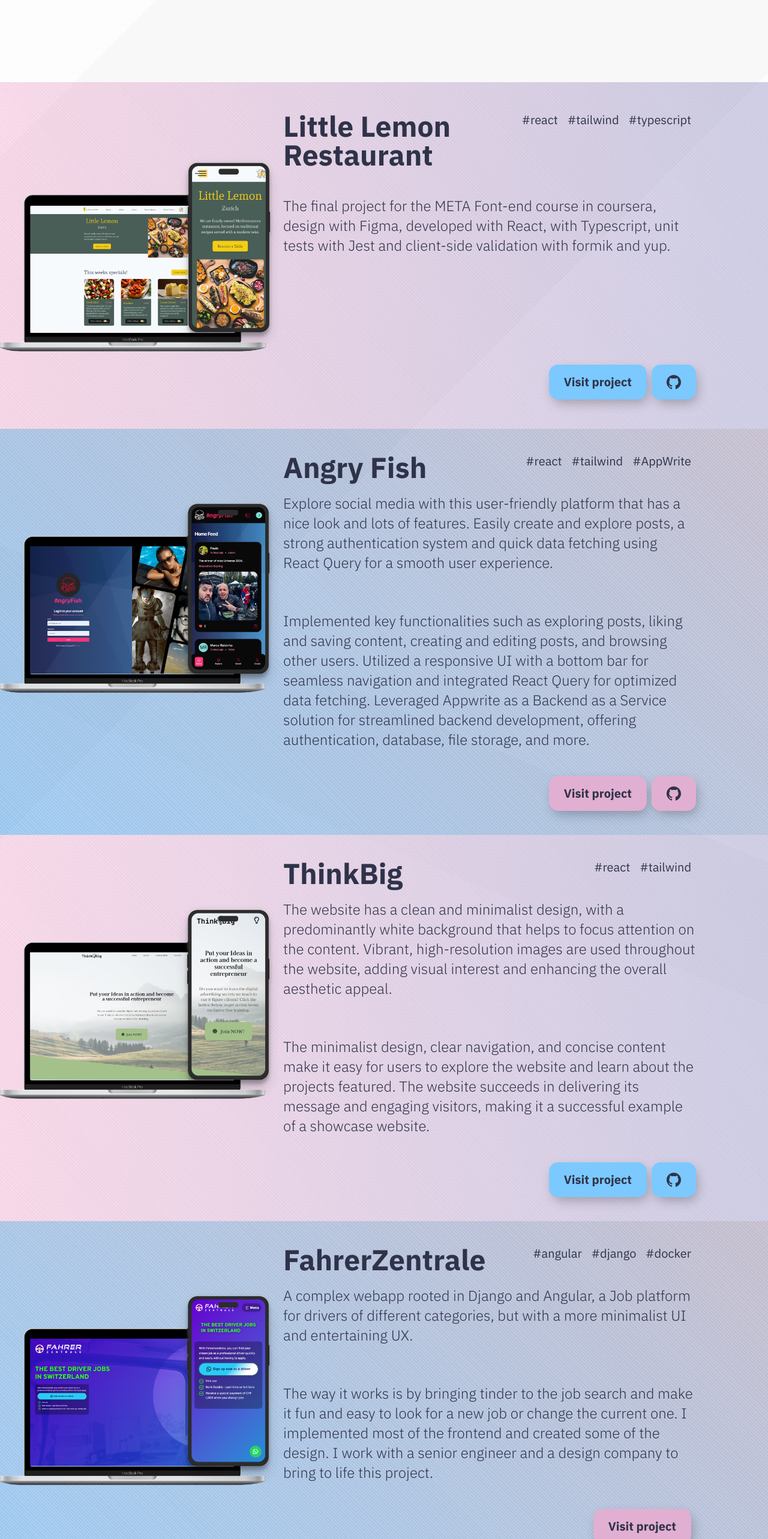
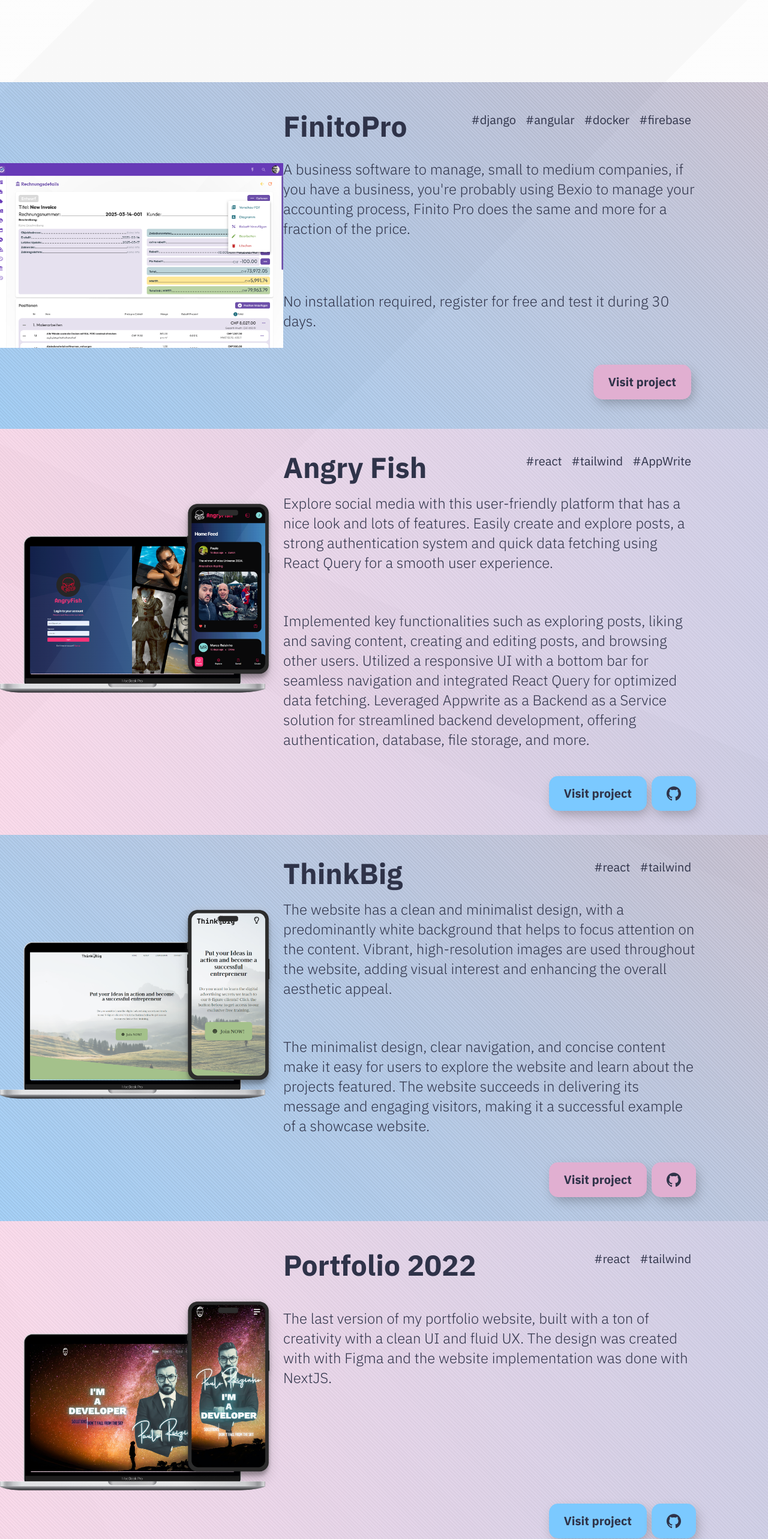
Before and after one commit to lordrichard6/portfolio24, a React (Vite) app: page /projects in a window 1280 px wide. Shown: the part 2020-4586 px from the top of the page at 60% size. Built offline with nearby package versions, Linux system fonts and the light colour scheme.

Commit message:
chore:added finito to projects

```diff
--- a/src/_root/pages/Home.jsx
+++ b/src/_root/pages/Home.jsx
@@ -12,9 +12,10 @@
 
 const whoAmI = {
   title: "Who am I?",
-  pos1: "Front-end Developer",
+  pos1: "FullStack Developer",
   pos2: "UI & UX Designer",
-  pos3: "Digital Marketing Strategist",
+  pos3: "AI Engineer",
+  // pos3: "Digital Marketing Strategist",
 }
 
 export const socialMedia = {
--- a/src/constants/index.js
+++ b/src/constants/index.js
@@ -2,7 +2,7 @@
 import angryFish from '../assets/images/projects/angryfish.png'
 import thinkBig from '../assets/images/projects/thinkbig.png'
 import fastRent from '../assets/images/projects/fastrent.png'
-import fahrerzentrale from '../assets/images/projects/fahrezentrale.png'
+// import fahrerzentrale from '../assets/images/projects/fahrezentrale.png'
 import pickwings from '../assets/images/projects/pickwings.png'
 import helpinghand from '../assets/images/projects/helping.png'
 import hulu from '../assets/images/projects/hulu.png'
@@ -13,7 +13,8 @@
 import bezahlbare from '../assets/images/projects/bezahlbare-Wohnungen.png'
 import feinheit from '../assets/images/projects/feinheit.png'
 import fcz from '../assets/images/projects/fcz.png'
-import littleLemon from '../assets/images/projects/littleLemon.png'
+// import littleLemon from '../assets/images/projects/littleLemon.png'
+import finito from '../assets/images/projects/finito.png'
 
 
 export const pageLinks = [
@@ -45,26 +46,47 @@
 
 
 export const projects = [
+  // {
+  //   image: littleLemon,
+  //   alt: "Little Lemon Restaurant",
+  //   title: "Little Lemon Restaurant",
+  //   creator: "Paulo Reizinho",
+  //   myContribution: "100%",
+  //   text1: "The final project for the META Font-end course in coursera, design with Figma, developed with React, with Typescript, unit tests with Jest and client-side validation with formik and yup.",
+  //   text2: "",
+  //   techs: ["React.js", "TailwindCSS", "Typescript"],
+  //   link: "https://coursera-little-lemon.vercel.app/",
+  //   github: "https://github.com/lordrichard6/coursera_capstone_proj",
+  //   type: 'personal',
+  //   date: '2024/05',
+  //   featured: false,
+  //   cardId: "card24",
+  //   tags: ['#react', '#tailwind', "#typescript"],
+  //   hiddenTags: ['#all','#react', '#tailwind', "#typescript"],
+  //   project_type:"Restaurant Website",
+  //   class: "variant-02",
+  //   btnColor: "blue"
+  // },
   {
-    image: littleLemon,
-    alt: "Little Lemon Restaurant",
-    title: "Little Lemon Restaurant",
-    creator: "Paulo Reizinho",
-    myContribution: "100%",
-    text1: "The final project for the META Font-end course in coursera, design with Figma, developed with React, with Typescript, unit tests with Jest and client-side validation with formik and yup.",
-    text2: "",
-    techs: ["React.js", "TailwindCSS", "Typescript"],
-    link: "https://coursera-little-lemon.vercel.app/",
-    github: "https://github.com/lordrichard6/coursera_capstone_proj",
+    image: finito,
+    alt: "Finito pro",
+    title: "FinitoPro",
+    creator: "OctoLabs",
+    myContribution: "60%",
+    text1: "A business software to manage, small to medium companies, if you have a business, you're probably using Bexio to manage your accounting process, Finito Pro does the same and more for a fraction of the price.",
+    text2: "No installation required, register for free and test it during 30 days.",
+    techs: ["Django", "Angular", "Firebase", "Kubernetes"],
+    link: "https://www.finitopro.ch/",
+    github: "",
     type: 'personal',
-    date: '2024/05',
-    featured: false,
+    date: '2024/04',
+    featured: true,
     cardId: "card24",
-    tags: ['#react', '#tailwind', "#typescript"],
-    hiddenTags: ['#all','#react', '#tailwind', "#typescript"],
-    project_type:"Restaurant Website",
-    class: "variant-02",
-    btnColor: "blue"
+    tags: ['#django', '#angular', '#docker', '#firebase'],
+    hiddenTags: ['#all', '#python', '#javascript', "#typescript"],
+    project_type: "Webapp",
+    class: "variant-01",
+    btnColor: "pink"
   },
   {
     image: portfolio22,
@@ -79,7 +101,7 @@
     github: "https://github.com/lordrichard6/portfolio21",
     type: 'personal',
     date: '2022/06',
-    featured: true,
+    featured: false,
     cardId: "card22",
     tags: ['#react', '#tailwind'],
     hiddenTags: ['#all', '#react', '#tailwind', "#javascript"],
@@ -100,14 +122,14 @@
     link: "https://angry-fish.vercel.app/",
     github: "https://github.com/lordrichard6/angry_fish",
     type: 'personal',
-    date: '2024/04',
-    featured: true,
+    date: '2024/02',
+    featured: false,
     cardId: "card22",
     tags: ['#react', '#tailwind', '#AppWrite'],
     hiddenTags: ['#all', '#react', '#tailwind', "#javascript"],
     project_type: "Social Media App",
-    class: "variant-01",
-    btnColor: "pink"
+    class: "variant-02",
+    btnColor: "blue"
   },
   {
     image: thinkBig,
@@ -127,30 +149,30 @@
     tags: ['#react', '#tailwind'],
     hiddenTags: ['#all', '#react', '#tailwind', "#javascript"],
     project_type: "",
-    class: "variant-02",
-    btnColor: "blue"
-  },
-  {
-    image: fahrerzentrale,
-    alt: "fahrezentrale homepage",
-    title: "FahrerZentrale",
-    creator: "Pickwings",
-    myContribution: "Front-end, Design and Back-end",
-    text1: "A complex webapp rooted in Django and Angular, a Job platform for drivers of different categories, but with a more minimalist UI and entertaining UX.",
-    text2: "The way it works is by bringing tinder to the job search and make it fun and easy to look for a new job or change the current one. I implemented most of the frontend and created some of the design. I work with a senior engineer and a design company to bring to life this project.",
-    techs: ["Angular", "Django", "Docker"],
-    link: "https://fahrerzentrale.ch/en/landing",
-    github: "",
-    type: 'profissional',
-    date: '2022/06',
-    featured: true,
-    cardId: "card1",
-    tags: ['#angular', '#django', '#docker'],
-    hiddenTags: ['#all', '#angular', '#django', '#docker', "#javascript", "#python"],
-    project_type: "",
     class: "variant-01",
     btnColor: "pink"
   },
+  // {
+  //   image: fahrerzentrale,
+  //   alt: "fahrezentrale homepage",
+  //   title: "FahrerZentrale",
+  //   creator: "Pickwings",
+  //   myContribution: "Front-end, Design and Back-end",
+  //   text1: "A complex webapp rooted in Django and Angular, a Job platform for drivers of different categories, but with a more minimalist UI and entertaining UX.",
+  //   text2: "The way it works is by bringing tinder to the job search and make it fun and easy to look for a new job or change the current one. I implemented most of the frontend and created some of the design. I work with a senior engineer and a design company to bring to life this project.",
+  //   techs: ["Angular", "Django", "Docker"],
+  //   link: "https://fahrerzentrale.ch/en/landing",
+  //   github: "",
+  //   type: 'profissional',
+  //   date: '2022/06',
+  //   featured: true,
+  //   cardId: "card1",
+  //   tags: ['#angular', '#django', '#docker'],
+  //   hiddenTags: ['#all', '#angular', '#django', '#docker', "#javascript", "#python"],
+  //   project_type: "",
+  //   class: "variant-01",
+  //   btnColor: "pink"
+  // },
   {
     image: pickwings,
     alt: "pickwings homepage",
```
Also changed, not shown: src/assets/images/projects/finito.png (added).
